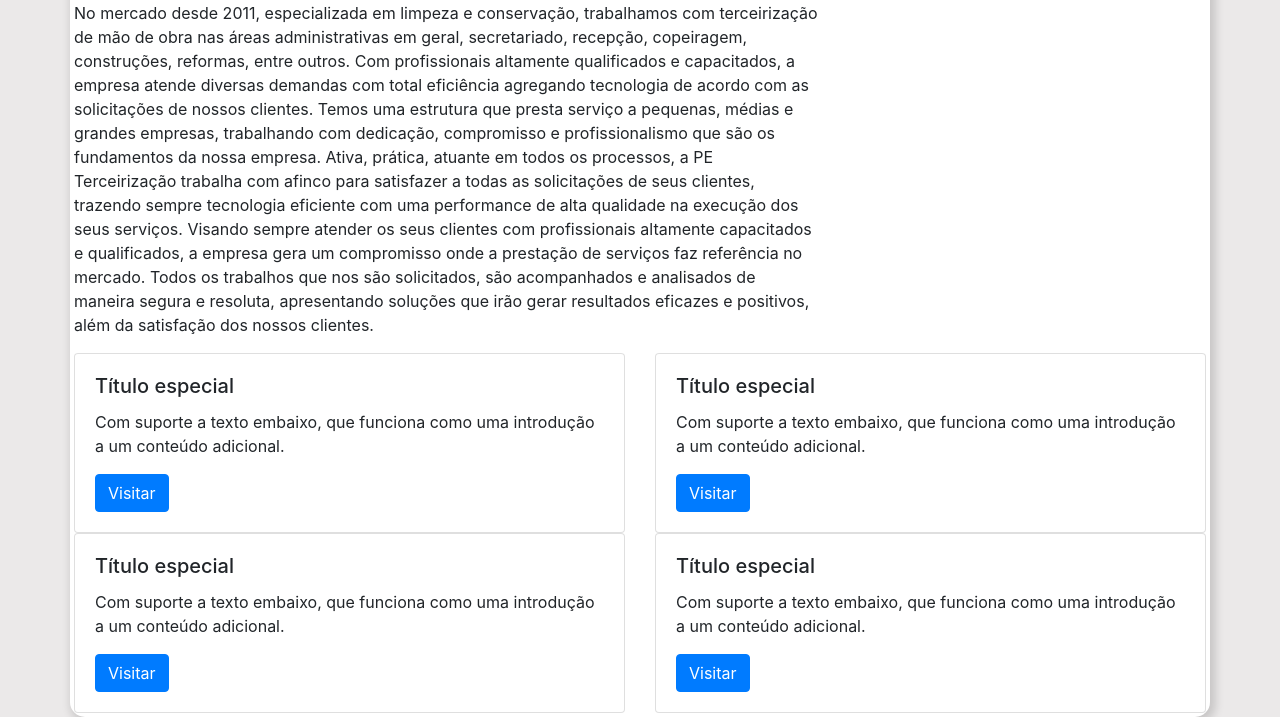
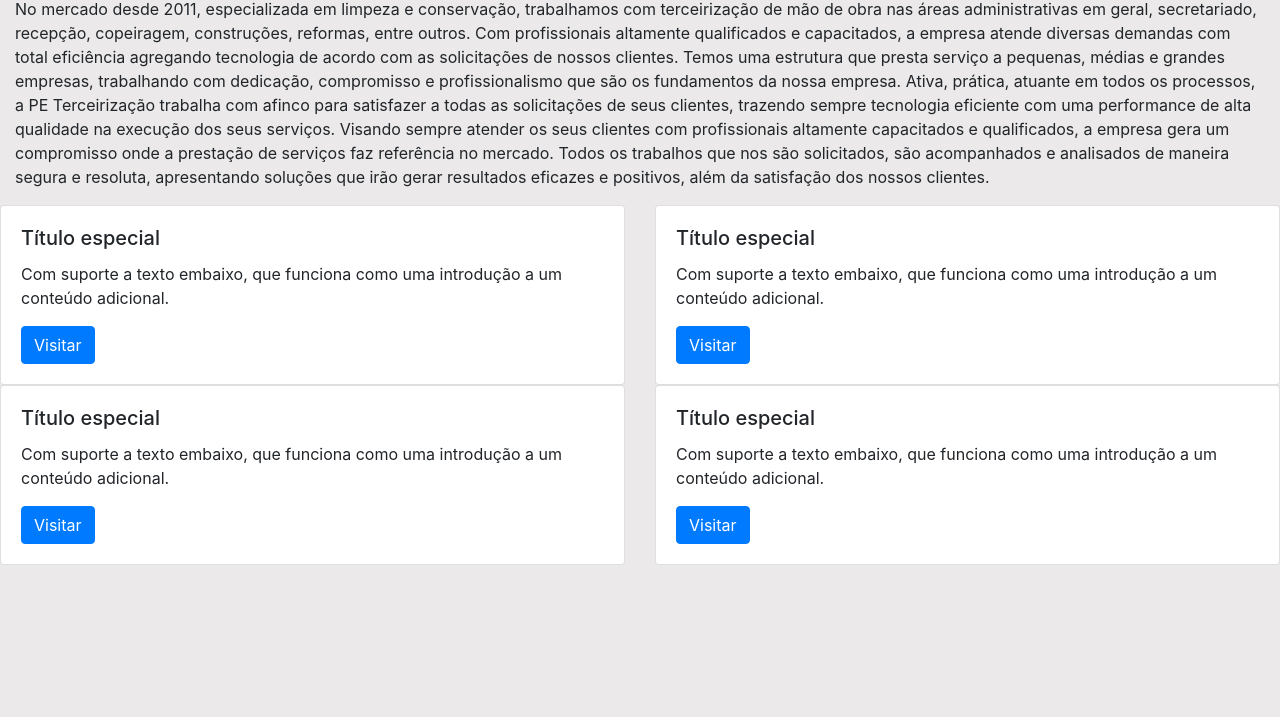
Before and after one commit to wil1976/PE-site, a plain HTML site: page index.html in a window 1280 px wide. Shown: the part 155-872 px from the top of the page. After the commit the page ends 800 px from the top, so only its background shows below. Drawn offline with nearby package versions, Linux system fonts and the light colour scheme.

Commit message:
Update index.html

```diff
--- a/index.html
+++ b/index.html
@@ -37,12 +37,10 @@
         </nav>
     </header>
 
-        <!-- Conteúdo com imagem e história -->
-  <div class="container bg-white p-1 m-xl-auto my-4">
-    <div class="row">
+        <!-- Conteúdo  história -->
 
-          <!-- Coluna para o texto "História" -->
-      <div class="col-md-8">
+        <div class="main">
+          <div class="container-fluid">
             <h1>História</h1>
             <p>No mercado desde 2011, especializada em limpeza e conservação,
               trabalhamos com terceirização de mão de obra nas áreas
@@ -67,6 +65,8 @@
               </p>
           </div>
         </div>
+
+
 
     <div class="row">
       <div class="col-sm-6">
```
Lines whose indentation alone changed are shown as unchanged.
